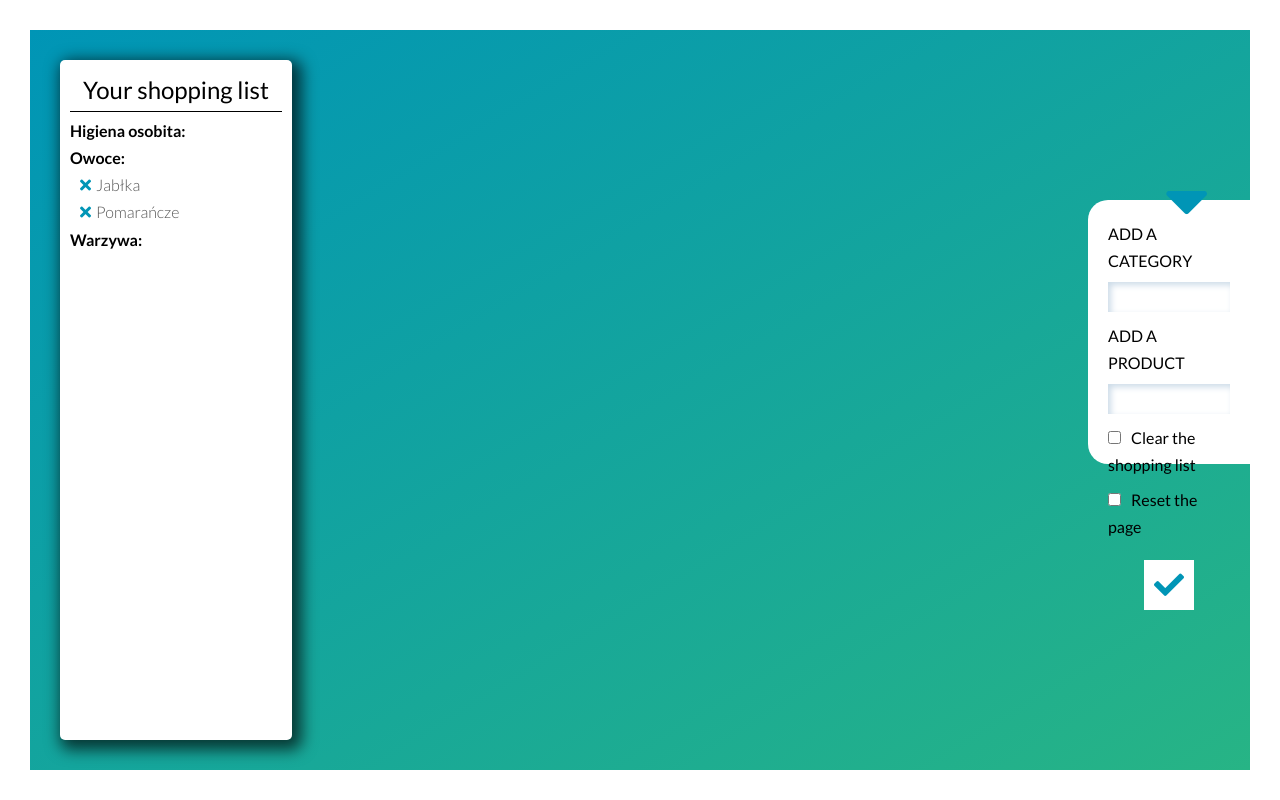
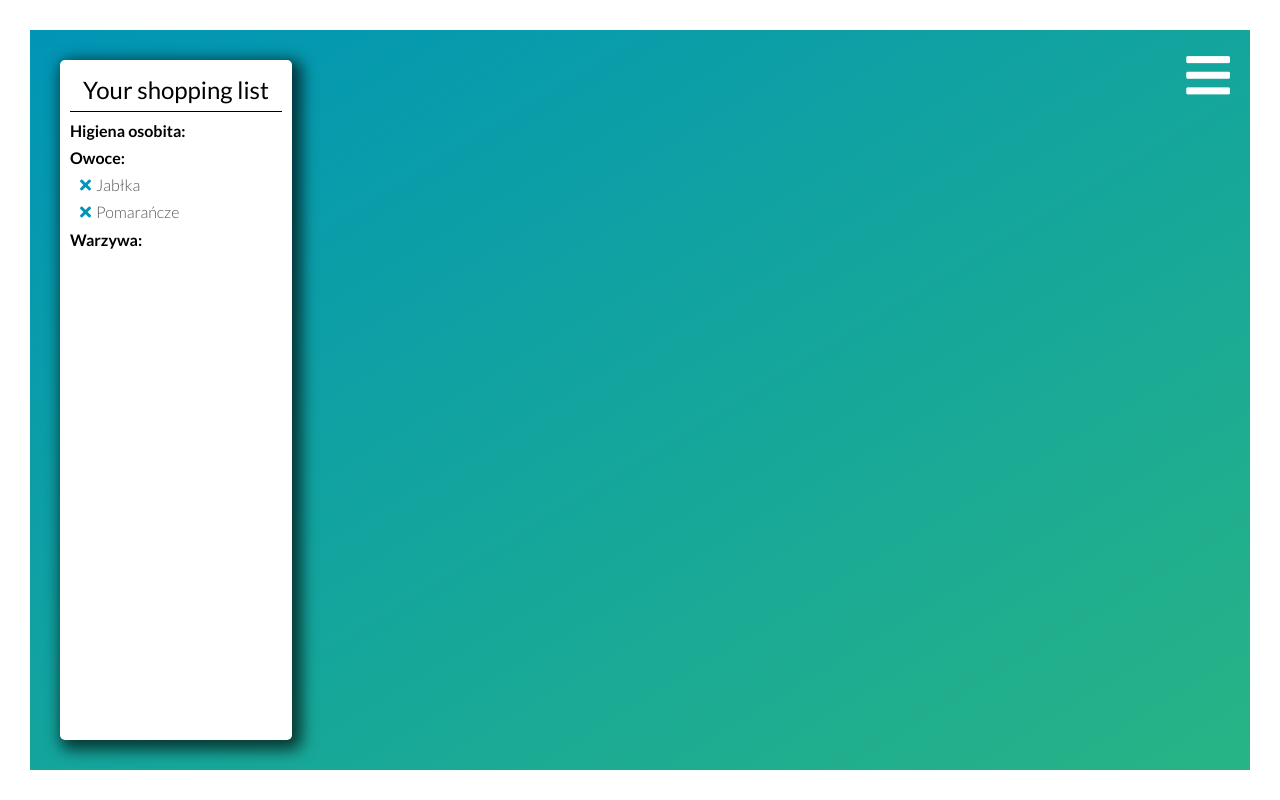
Before and after one commit to mateuszgielzecki/Shopping-list, a plain HTML site: page index.html in a window 1280 px wide. Drawn offline with Linux system fonts and the light colour scheme.

Commit message:
add menu functionality

```diff
--- a/index.html
+++ b/index.html
@@ -32,8 +32,8 @@
         </ul>
       </section>
 
-      <section class="configuration-panel section active">
-        <i class="fas fa-caret-down"></i>
+      <i class="fas fa-bars"></i>
+      <section class="configuration-panel section">
         <div class="main-panel">
           <form>
             <label for="category">Add a category</label>
@@ -56,5 +56,7 @@
         </div>
       </section>
     </div>
+
+    <script src="script.js"></script>
   </body>
 </html>
--- a/script.js
+++ b/script.js
@@ -0,0 +1,6 @@
+const configurationPanel = document.querySelector(".configuration-panel");
+const configurationBtn = document.querySelector(".fa-bars");
+
+configurationBtn.addEventListener("click", () => {
+  configurationPanel.classList.toggle("active");
+});
--- a/style.css
+++ b/style.css
@@ -75,25 +75,28 @@ ul {
 
 /* Configuration panel */
 
+.configuration-panel {
+  position: fixed;
+  top: 120px;
+  right: -500%;
+  background-color: #fff;
+  border-radius: 25px;
+}
+
 .configuration-panel.active {
   position: fixed;
-  top: 25%;
-  right: 0%;
-  bottom: 42%;
-  left: 85%;
+  top: 120px;
+  right: 0;
   background-color: #fff;
-  border-radius: 20px;
+  border-radius: 25px;
 }
 
 .main-panel {
-  padding: 20px 50px 20px 20px;
+  padding: 20px 20px 20px 20px;
 }
 
-select,
 input[type="text"] {
-  display: block;
   padding: 7.5px 7.5px;
-  width: 100%;
   margin-bottom: 10px;
   border: none;
   outline: none;
@@ -101,10 +104,13 @@ input[type="text"] {
     rgba(255, 255, 255, 0.5) -3px -3px 6px 1px inset;
 }
 
+input[type="checkbox"] {
+  margin-right: 10px;
+}
+
 label {
   display: block;
-  width: 100%;
-  margin-bottom: 7.5px;
+  margin-bottom: 10px;
   text-transform: uppercase;
 }
 
@@ -114,7 +120,7 @@ label {
 
 button {
   display: block;
-  margin: 20px auto;
+  margin: 20px auto 5px;
   border: none;
   transition: all 0.3s;
 }
@@ -129,26 +135,22 @@ button:hover {
   font-size: 30px;
   background-color: #fff;
   color: #0095b6;
-  padding: 10px 10px;
-  outline: none;
 }
 
-.fa-caret-down {
-  position: absolute;
-  top: -35px;
-  left: 40%;
-  font-size: 70px;
-  transform: scale(1);
-  color: #0095b6;
-  transition: all 5.3;
+.fa-bars {
+  position: fixed;
+  top: 50px;
+  right: 50px;
+  font-size: 50px;
+  color: #fff;
+  transition: all 0.1s;
 }
 
-.fa-caret-down:hover {
-  transform: scale(1) translateY(-2px);
-  transform: scale(1.1);
+.fa-bars:hover {
+  color: #013f4d;
   cursor: pointer;
 }
 
-input[type="checkbox"] {
-  margin-right: 10px;
+.fa-bars:active {
+  transform: scale(0.9);
 }
```
